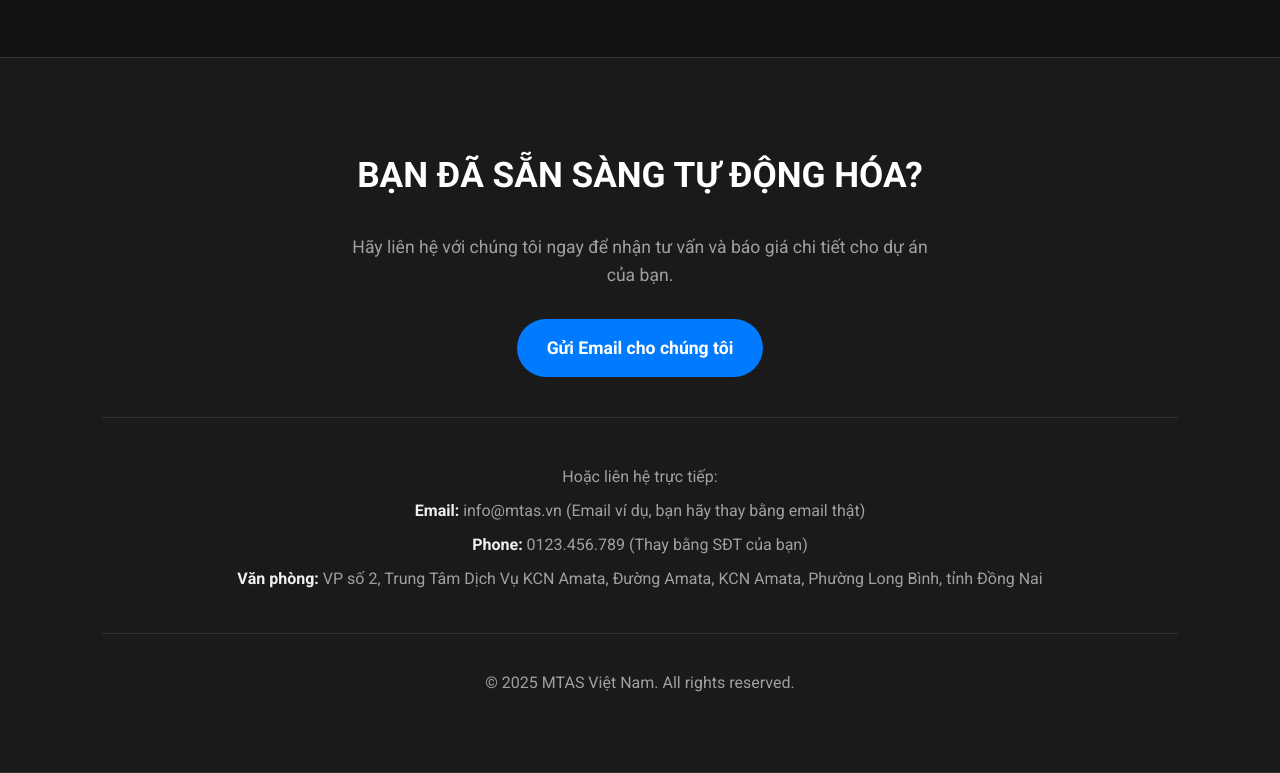
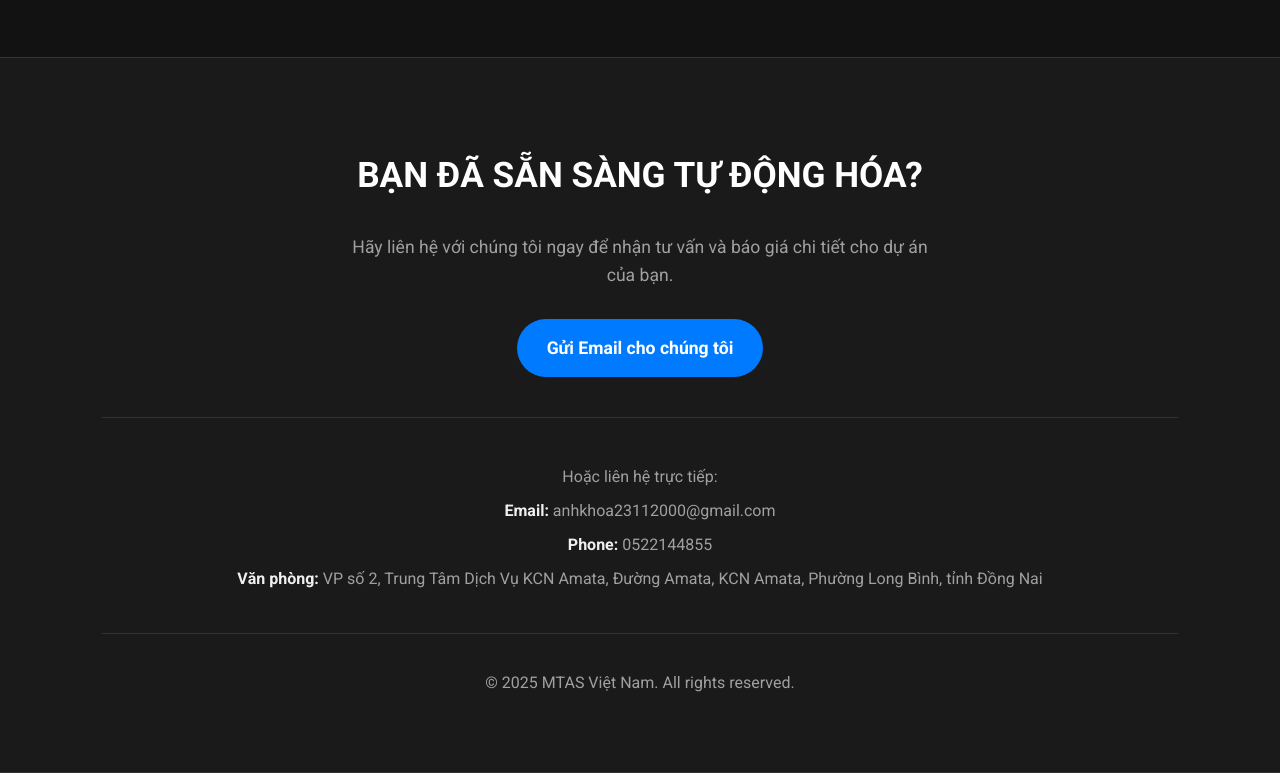
Before and after one commit to anhkhoa23112000-eng/mtas.github.org, a plain HTML site: page index.html in a window 1280 px wide. Shown: the part 2628-3401 px from the top of the page. Drawn offline with Linux system fonts and the light colour scheme.

Commit message:
Add files via upload

```diff
--- a/index.html
+++ b/index.html
@@ -127,12 +127,12 @@
         <section id="contact" class="section-container dark-bg footer">
             <h2>BẠN ĐÃ SẴN SÀNG TỰ ĐỘNG HÓA?</h2>
             <p class="contact-subtitle">Hãy liên hệ với chúng tôi ngay để nhận tư vấn và báo giá chi tiết cho dự án của bạn.</p>
-            <a href="mailto:info@mtas.vn" class="cta-button primary large">Gửi Email cho chúng tôi</a>
+            <a href="mailto:anhkhoa23112000@gmail.com" class="cta-button primary large">Gửi Email cho chúng tôi</a>
 
             <div class="contact-details">
                 <p>Hoặc liên hệ trực tiếp:</p>
-                <p><strong>Email:</strong> info@mtas.vn (Email ví dụ, bạn hãy thay bằng email thật)</p>
-                <p><strong>Phone:</strong> 0123.456.789 (Thay bằng SĐT của bạn)</p>
+                <p><strong>Email:</strong> anhkhoa23112000@gmail.com </p>
+                <p><strong>Phone:</strong> 0522144855 </p>
                 <p><strong>Văn phòng:</strong> VP số 2, Trung Tâm Dịch Vụ KCN Amata, Đường Amata, KCN Amata, Phường Long Bình, tỉnh Đồng Nai</p>
             </div>
 
```
